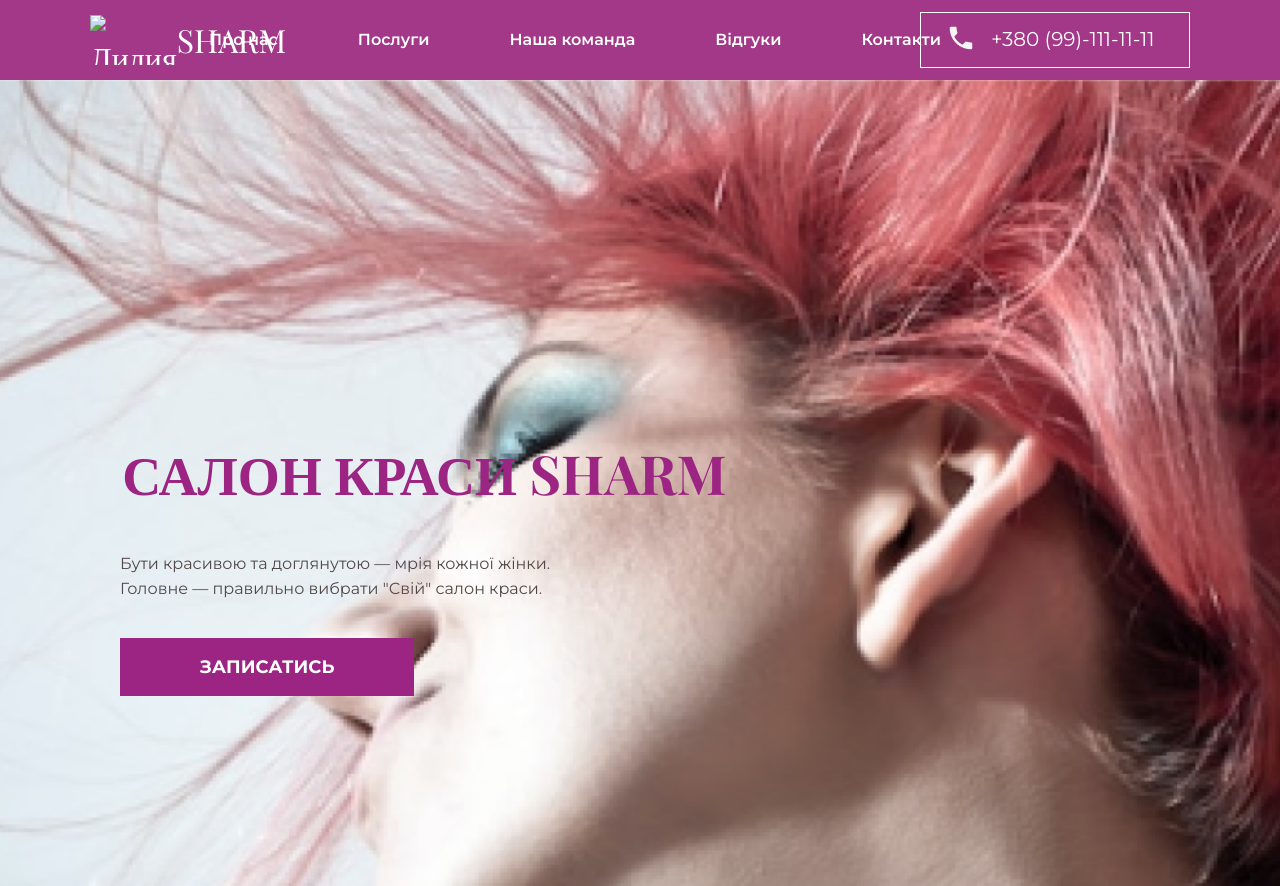
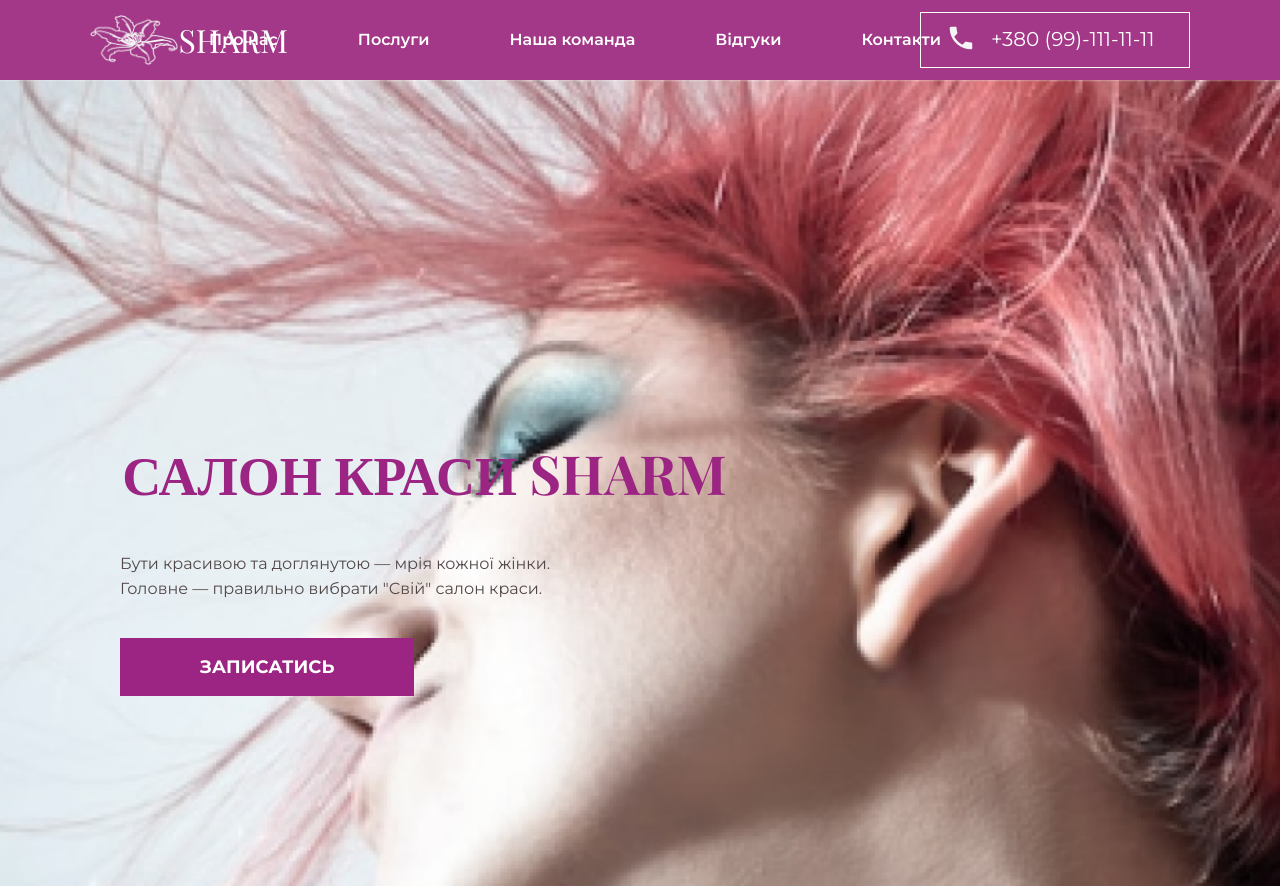
Before and after one commit to Mlnkrmn/SHARM, a plain HTML site: page index.html in a window 1280 px wide. Shown: the top 886 px of the page. Drawn offline with nearby package versions, Linux system fonts and the light colour scheme; a web font is replaced by a local one.

Commit message:
index.html

```diff
--- a/index.html
+++ b/index.html
@@ -11,7 +11,7 @@
 <body>
     <div class="header">
         <div class="logo">
-            <img src="images/лілія.png" alt="Лилия">
+           <img src="/images/lilia.png" alt="Лилия">
             SHARM
         </div>
         <div class="menu">
@@ -107,7 +107,7 @@
                         </p>
                         <a href="#" class="service-button">ПЕРЕГЛЯНУТИ РОБОТИ</a>
                         <div class="services-logo">
-                            <img src="images/лілія2.png" alt="logo">
+                            <img src="/images/lilia2.png" alt="logo">
                         </div>
                         <div class="arrows">
                             <img src="images/Vector 53.png" alt="arrows1">
@@ -270,7 +270,7 @@
     <footer>
         <div class="footer-content">
             <div class="logo">
-                <img src="images/лілія.png" alt="Sharm logo">
+                <img src="/images/lilia.png" alt="Sharm logo">
                 <p>Sharm</p>
             </div>
             <div class="footer-links">
```
